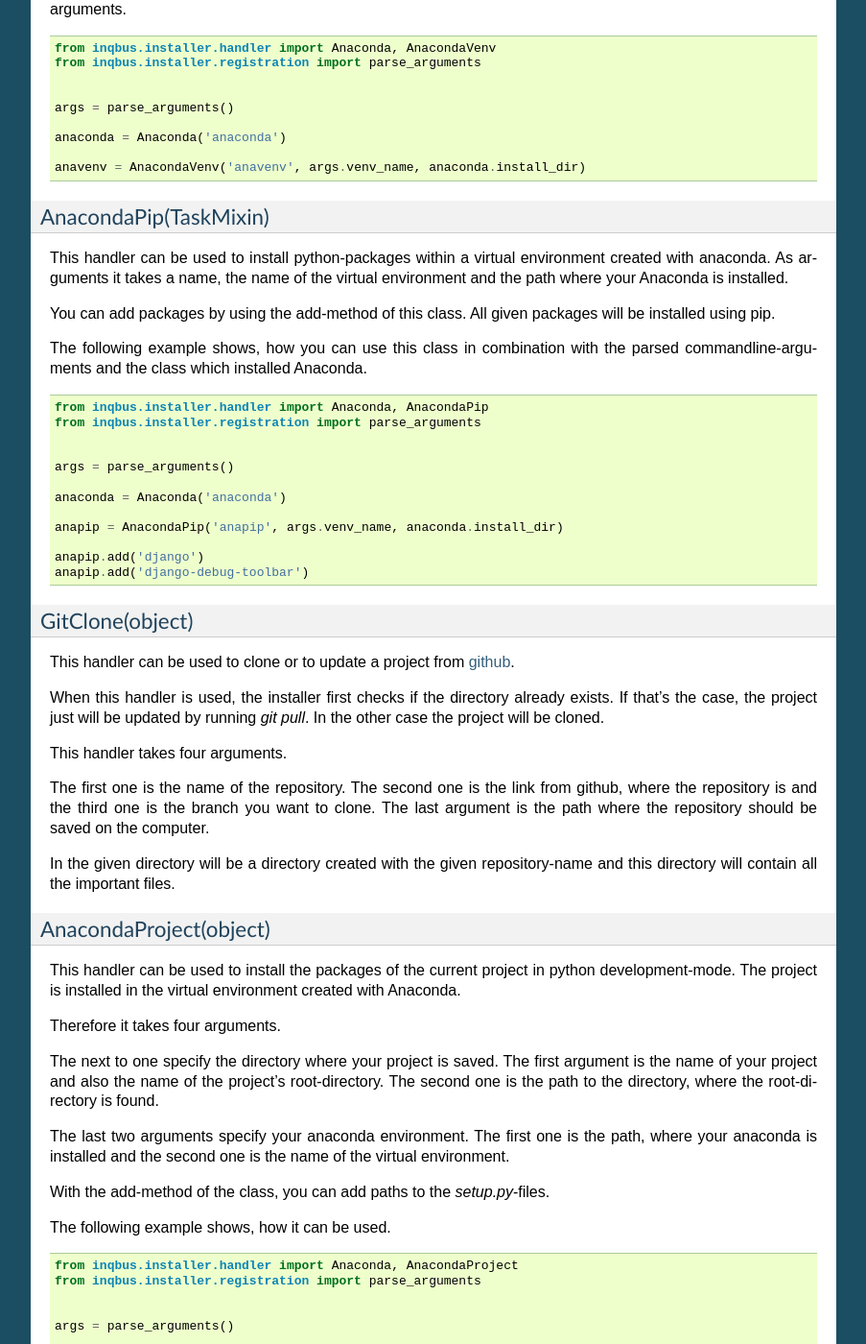
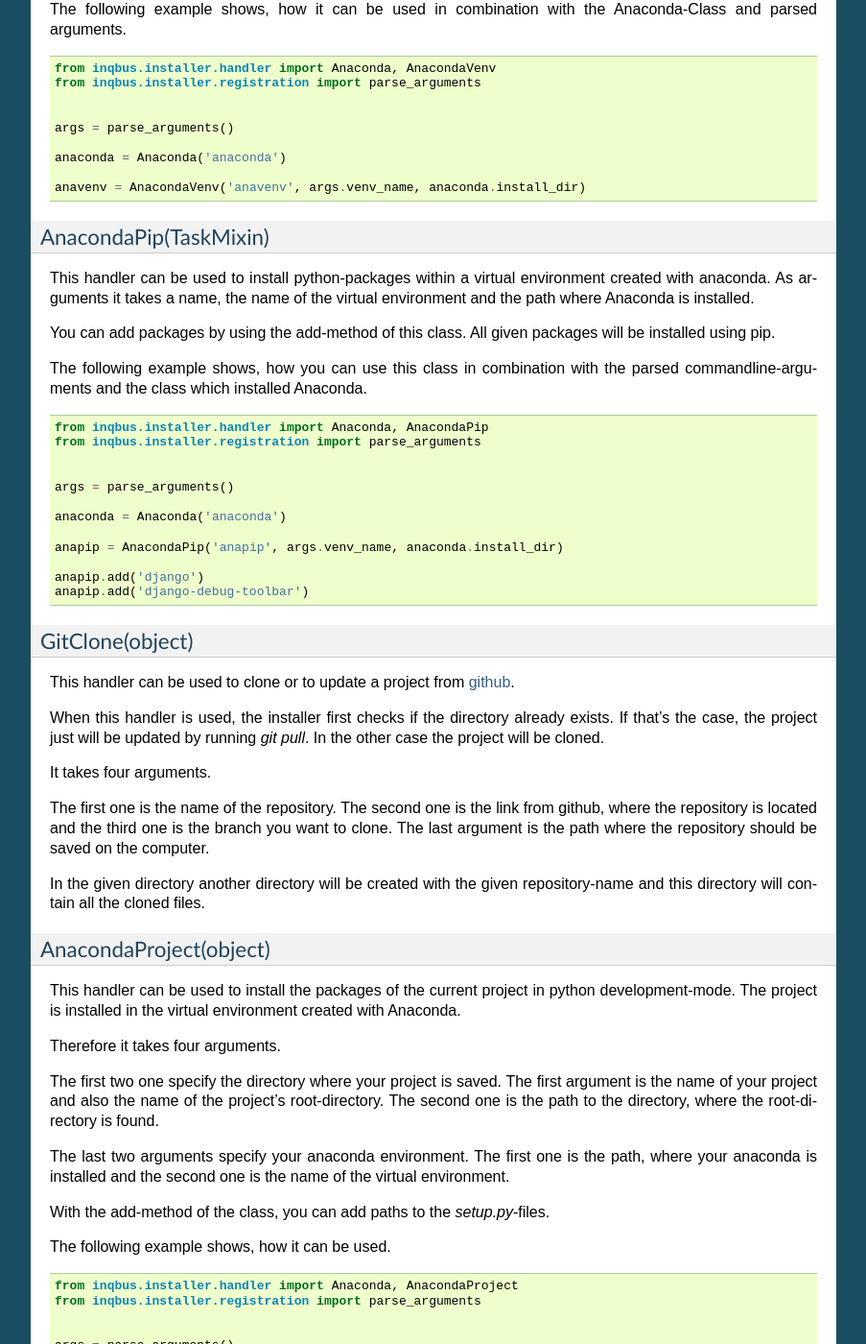
Before and after one commit to volkerjaenisch/inqbus.installer, a Sphinx documentation site: the page built from doc/source/handler.rst, in a window 1280 px wide and 1400 px high, scrolled down 2000 px. Shown: the whole window at 96% size, without its empty margins (198-1101 px from the left). Built offline with Sphinx 7.4.7, drawn with Linux system fonts in a browser that asks for light colours; some of the changed text lies outside the part shown.

Commit message:
Corrected some little mistakes.

```diff
--- a/doc/source/handler.rst
+++ b/doc/source/handler.rst
@@ -92,7 +92,7 @@ asking for the value of the attribute *install_dir*.
 
 UpdateBashrc(TaskMixin)
 ^^^^^^^^^^^^^^^^^^^^^^^
-This class can be used to add content to the *.bashrc*. This class takes only
+This class can be used to add content to the *.bashrc*. It takes only
 the name used for the TaskMixin-Class as argument.
 
 To add a line to the *.bashrc* you can use the add-method of this class.
@@ -140,7 +140,7 @@ AnacondaPip(TaskMixin)
 ^^^^^^^^^^^^^^^^^^^^^^
 This handler can be used to install python-packages within a virtual
 environment created with anaconda. As arguments it takes a name, the name
-of the virtual environment and the path where your Anaconda is installed.
+of the virtual environment and the path where Anaconda is installed.
 
 You can add packages by using the add-method of this class. All given packages
 will be installed using pip.
@@ -171,15 +171,15 @@ When this handler is used, the installer first checks if the directory already
 exists. If that's the case, the project just will be updated by running
 *git pull*. In the other case the project will be cloned.
 
-This handler takes four arguments.
+It takes four arguments.
 
 The first one is the name of the repository. The second one is the link from
-github, where the repository is and the third one is the branch you want to
+github, where the repository is located and the third one is the branch you want to
 clone. The last argument is the path where the repository should be saved
 on the computer.
 
-In the given directory will be a directory created with the given
-repository-name and this directory will contain all the important files.
+In the given directory another directory will be created with the given
+repository-name and this directory will contain all the cloned files.
 
 .. _github: https://github.com/
 
@@ -191,7 +191,7 @@ created with Anaconda.
 
 Therefore it takes four arguments.
 
-The next to one specify the directory where your project is saved. The first
+The first two one specify the directory where your project is saved. The first
 argument is the name of your project and also the name of the project's
 root-directory. The second one is the path to the directory, where the
 root-directory is found.
@@ -223,7 +223,7 @@ The following example shows, how it can be used.
 VenvWrapper(TaskMixin)
 ^^^^^^^^^^^^^^^^^^^^^^
 This handler can be used to create a virtual environment using the
-virtualenvwrapper.
+`virtualenvwrapper`_.
 
 It just gets a name and the name of the virtual environment. You can use it
 this way:
@@ -325,9 +327,11 @@ be added by using the add-method.
 
 Adding own Handlers
 -------------------
+For your deployment you can create your own handlers and register them to the
+installer. Therefore it has to fulfill some simple conditions.
 
 Each handler has to provide a install-method. It can also provide additional
-functions especially the __init__-method.::
+functions especially the __init__-method, if you need them.::
 
   class Handler(object):
 
@@ -337,8 +341,9 @@ functions especially the __init__-method.::
 
 Some special handlers can inherit from :doc:`taskmixin`. This class keeps care
 of steps which are already done in the installation. So if the installation
-breaks the completed steps will be skipped. Therefore you have to add the
-__init__-method to take an argument which is called self.name.::
+breaks the completed steps will be skipped. Therefore you have to add an
+argument which is called self.name. One way to do this is setting it in the
+__init__-method.::
 
   from inqbus.installer.task import TaskMixin
 
```
Also changed, not shown: other parts of doc/source/handler.rst (+4 -2 lines).
